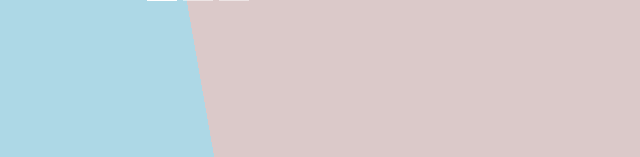
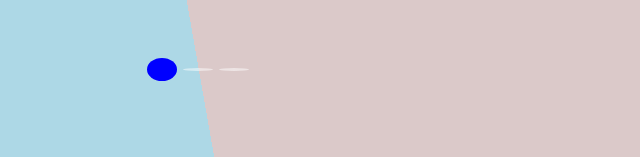
Before and after one commit to webfaisalbd/testimonial-carousel-using-bootstrap, a plain HTML site: page index.html in a window 1280 px wide. Shown: the part 367-524 px from the top of the page, 442-1082 px from the left. Drawn offline with nearby package versions, Linux system fonts and the light colour scheme.

Commit message:
carousel-indicators button, active added

```diff
--- a/style.css
+++ b/style.css
@@ -46,3 +46,21 @@ body {
 .img-area img {
     width: 100%;
 }
+
+.carousel-indicators {
+    left: 0;
+    top: auto;
+    bottom: -70px;
+}
+
+.carousel-indicators button{
+    background: #fff;
+    border-radius: 50%;
+    width: 5px;
+    height: 5px;
+}
+
+
+.carousel-indicators .active {
+    background: blue;
+}
```
